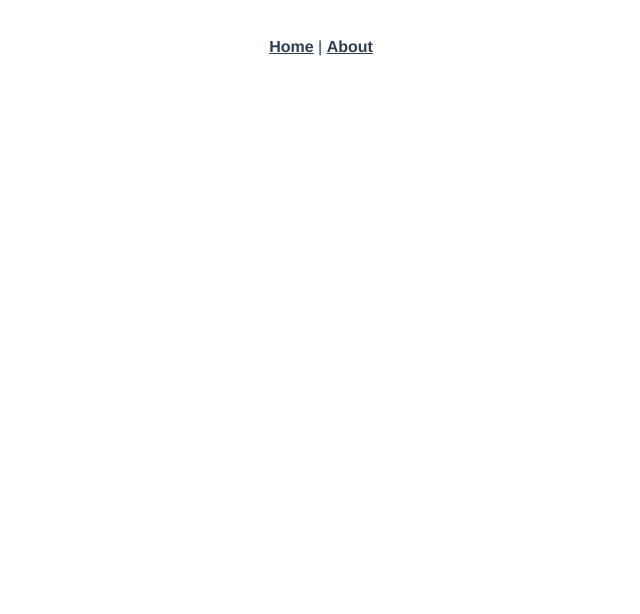
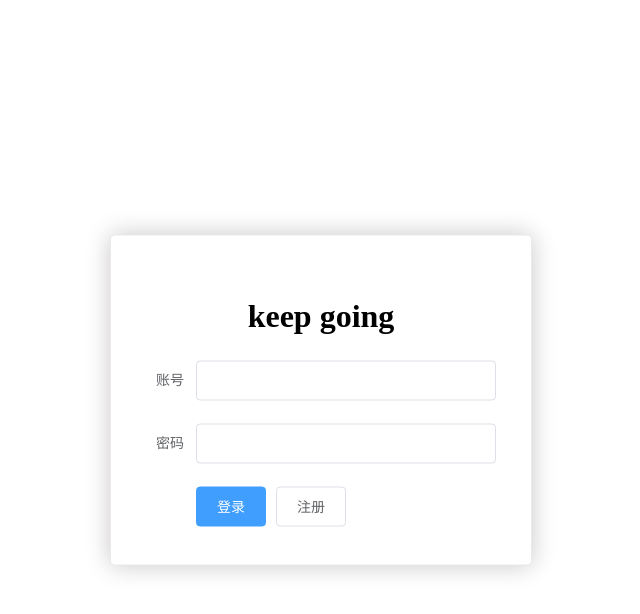
Before and after one commit to dengjianfl/blog-admin-ts, a Vue app: page /login in a window 1280 px wide. Shown: the top 614 px of the page, without its empty margins (319-959 px from the left). Built offline with nearby package versions, Linux system fonts and the light colour scheme.

Commit message:
登录页面

```diff
--- a/src/App.vue
+++ b/src/App.vue
@@ -1,29 +1,20 @@
 <template>
   <div id="app">
-    <div id="nav">
-      <router-link to="/">Home</router-link> |
-      <router-link to="/about">About</router-link>
-    </div>
     <router-view/>
   </div>
 </template>
 
-<style lang="scss">
-#app {
-  font-family: 'Avenir', Helvetica, Arial, sans-serif;
-  -webkit-font-smoothing: antialiased;
-  -moz-osx-font-smoothing: grayscale;
-  text-align: center;
-  color: #2c3e50;
-}
-#nav {
-  padding: 30px;
-  a {
-    font-weight: bold;
-    color: #2c3e50;
-    &.router-link-exact-active {
-      color: #42b983;
-    }
+<script>
+import HelloWorld from './components/HelloWorld.vue';
+
+export default {
+  name: 'app',
+  components: {
+    HelloWorld
   }
 }
+</script>
+
+<style lang="scss">
+ @import "./assets/scss/reset.scss";
 </style>
--- /dev/null
+++ b/src/assets/scss/reset.scss
@@ -0,0 +1,43 @@
+html, body, div, span, applet, object, iframe,
+h1, h2, h3, h4, h5, h6, p, blockquote, pre,
+a, abbr, acronym, address, big, cite, code,
+del, dfn, em, img, ins, kbd, q, s, samp,
+small, strike, strong, sub, sup, tt, var,
+b, u, i, center,
+dl, dt, dd, ol, ul, li,
+fieldset, form, label, legend,
+table, caption, tbody, tfoot, thead, tr, th, td,
+article, aside, canvas, details, embed,
+figure, figcaption, footer, header, hgroup,
+menu, nav, output, ruby, section, summary,
+time, mark, audio, video {
+	margin: 0;
+	padding: 0;
+	border: 0;
+	font-size: 100%;
+	font: inherit;
+	vertical-align: baseline;
+}
+/* HTML5 display-role reset for older browsers */
+article, aside, details, figcaption, figure,
+footer, header, hgroup, menu, nav, section {
+	display: block;
+}
+body {
+	line-height: 1;
+}
+ol, ul {
+	list-style: none;
+}
+blockquote, q {
+	quotes: none;
+}
+blockquote:before, blockquote:after,
+q:before, q:after {
+	content: '';
+	content: none;
+}
+table {
+	border-collapse: collapse;
+	border-spacing: 0;
+}
--- a/src/main.ts
+++ b/src/main.ts
@@ -1,6 +1,7 @@
 import Vue from 'vue';
 import App from './App.vue';
 import router from './router';
+import './plugins/element.js';
 
 Vue.config.productionTip = false;
 
--- /dev/null
+++ b/src/plugins/element.js
@@ -0,0 +1,5 @@
+import Vue from 'vue'
+import Element from 'element-ui'
+import 'element-ui/lib/theme-chalk/index.css'
+
+Vue.use(Element)
--- a/src/router.ts
+++ b/src/router.ts
@@ -21,5 +21,10 @@ export default new Router({
       // which is lazy-loaded when the route is visited.
       component: () => import(/* webpackChunkName: "about" */ './views/About.vue'),
     },
+    {
+      path: '/login',
+      name: 'login',
+      component: () => import('./views/Login.vue'),
+    },
   ],
 });
--- /dev/null
+++ b/src/views/Login.vue
@@ -0,0 +1,70 @@
+<template>
+	<div class="login">
+        <div class="login-wrap">
+            <h3>keep going</h3>
+            <el-form status-icon ref="ruleForm" label-width="50px" class="demo-ruleForm">
+                <el-form-item label="账号">
+                    <el-input type="password" autocomplete="off"></el-input>
+                </el-form-item>
+                <el-form-item label="密码">
+                    <el-input type="password" autocomplete="off"></el-input>
+                </el-form-item>
+                <el-form-item>
+                    <el-button type="primary">登录</el-button>
+                    <el-button>注册</el-button>
+                </el-form-item>
+            </el-form>
+        </div>
+        <!-- <el-form status-icon ref="ruleForm" label-width="100px" class="demo-ruleForm">
+            <el-form-item label="密码">
+                <el-input type="password" autocomplete="off"></el-input>
+            </el-form-item>
+            <el-form-item label="确认密码">
+                <el-input type="password" autocomplete="off"></el-input>
+            </el-form-item>
+            <el-form-item label="年龄" prop="age">
+                <el-input></el-input>
+            </el-form-item>
+            <el-form-item>
+                <el-button type="primary">提交</el-button>
+                <el-button>重置</el-button>
+            </el-form-item>
+        </el-form> -->
+    </div>
+</template>
+
+<script lang="ts">
+import { Component, Vue } from 'vue-property-decorator';
+import HelloWorld from '@/components/HelloWorld.vue'; // @ is an alias to /src
+
+@Component({
+    components: {},
+})
+export default class Login extends Vue {
+
+}
+</script>
+
+<style lang="scss" scoped>
+.login-wrap{
+    position: fixed;
+    left: 50%;
+    top: 50%;
+    transform: translate(-50%,-50%);
+    width: 350px;
+    padding: 35px 35px 15px;
+    background: #fff;
+    border-radius: 5px;
+    border: 1px solid #eaeaea;
+    box-shadow: 0 0 25px #cac6c6;
+
+    h3{
+        text-align: center;
+        height: 90px;
+        line-height: 90px;
+        font-size: 32px;
+        font-weight: bold;
+        font-family:'Times New Roman', Times, serif;
+    }
+}
+</style>
--- a/tslint.json
+++ b/tslint.json
@@ -10,7 +10,7 @@
   },
   "rules": {
     "quotemark": [true, "single"],
-    "indent": [true, "spaces", 2],
+    "indent": [true, "spaces", 4],
     "interface-name": false,
     "ordered-imports": false,
     "object-literal-sort-keys": false,
```
Also changed, not shown: package.json (+14 -0 lines), 1 other file (tests, documents, lock files or other folders).
